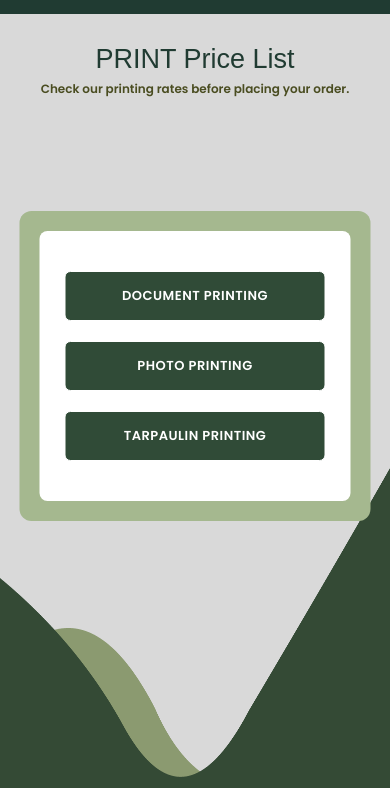
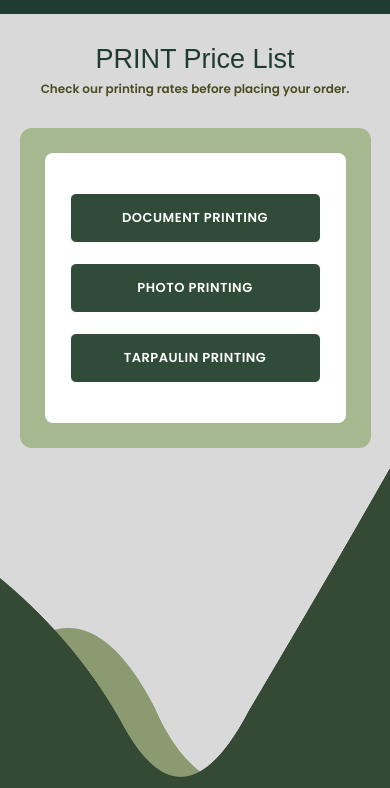
Before and after one commit to Sammyyyyyyyyyyyyyyyyyyyyyyyyyyyyyyyyy/UED-SYSTEM, a plain HTML site: page price list selection.html in a window 390 px wide. Shown: the part 56-844 px from the top of the page. Drawn offline with Linux system fonts and the light colour scheme; a web font is replaced by a local one.

Commit message:
Update price list selection.css

```diff
--- a/price list selection.css
+++ b/price list selection.css
@@ -1,5 +1,5 @@
 /* =========================================
-   PRINT - PRICE LIST (EXACT REFERENCE DESIGN)
+   PRINT - PRICE LIST (MAY SCROLL & USER FRIENDLY)
 ========================================= */
 * {
     margin: 0;
@@ -9,21 +9,25 @@
 
 html, body {
     width: 100%;
-    height: 100%;
+    min-height: 100%;
     margin: 0;
     padding: 0;
-    overflow: hidden;
+    overflow-x: hidden;
     background-color: #D9D9D9;
     font-family: 'Poppins', sans-serif;
+    /* Tinanggal ang overflow: hidden para makapag-scroll */
 }
 
 .price-list-page {
     position: relative;
     width: 100%;
-    height: 100vh;
-    height: 100dvh;
+    max-width: 1440px;
+    min-height: 100vh; /* Sinisigurong sasakop sa screen, pero hahaba kung kailangan */
+    margin: 0 auto;
     background-color: #D9D9D9;
     overflow: hidden;
+    display: flex;
+    flex-direction: column;
 }
 
 /* =========================================
@@ -168,22 +172,26 @@ html, body {
 }
 
 /* =========================================
-   MAIN CONTENT
+   MAIN CONTENT (Dinamiko para may scroll)
 ========================================= */
 .price-list-page .service-content {
+    flex: 1;
     position: relative;
     width: 100%;
-    height: 100%;
+    display: flex;
+    flex-direction: column;
+    align-items: center;
+    padding-top: 120px; /* Space mula sa header */
+    padding-bottom: 250px; /* Space sa ilalim para sa landscape */
     z-index: 2;
 }
 
 /* TITLE: Nasa Kaliwa */
 .price-list-page .how-title-section {
-    position: absolute;
-    top: 140px;
-    left: 6%;
+    width: 86%;
+    max-width: 1140px;
     text-align: left;
-    z-index: 3;
+    margin-bottom: 40px;
 }
 
 .price-list-page .how-title-section h1 {
@@ -202,14 +210,10 @@ html, body {
     font-weight: 600;
 }
 
-/* CARD: Eksaktong Gitna at Malaki (Tulad ng Reference) */
+/* CARD: Malaki at Saktong Gitna */
 .price-list-page .price-card-wrapper {
-    position: absolute;
-    top: 50%;
-    left: 50%;
-    transform: translate(-50%, -50%);
-    width: 480px; /* Ibinalik sa mas malaking sukat na gaya ng reference */
-    padding: 30px; /* Tamang kapal ng green border */
+    width: 480px;
+    padding: 30px;
     background-color: #a5b88f;
     border-radius: 12px;
     z-index: 3;
@@ -218,18 +222,18 @@ html, body {
 .price-list-page .price-card {
     background-color: #ffffff;
     border-radius: 8px;
-    padding: 60px 50px; /* Malaking espasyo sa loob gaya ng reference */
+    padding: 60px 50px;
     display: flex;
     flex-direction: column;
-    gap: 30px; /* Malaking agwat sa gitna ng buttons */
+    gap: 30px;
     align-items: center;
 }
 
 /* BUTTONS */
 .price-list-page .price-button {
     width: 100%;
-    max-width: 300px; /* Saktong lapad ng button */
-    height: 55px; /* Medyo mas mataas para madaling pindutin */
+    max-width: 300px;
+    height: 55px;
     display: flex;
     align-items: center;
     justify-content: center;
@@ -417,22 +421,21 @@ html, body {
         display: block !important;
     }
 
-    /* TABLET LAYOUT */
+    /* TABLET ADJUSTMENTS */
+    .price-list-page .service-content {
+        padding-top: 100px;
+        padding-bottom: 200px;
+    }
     .price-list-page .how-title-section {
-        position: relative;
-        top: 100px;
-        left: 50%;
-        transform: translateX(-50%);
         text-align: center;
-        margin-bottom: 20px;
+        margin-bottom: 30px;
     }
     .price-list-page .how-title-section h1 { font-size: 27px; }
 
     .price-list-page .price-card-wrapper {
-        top: 50%;
         width: 90%;
         max-width: 400px;
-        padding: 20px;
+        padding: 25px;
     }
     .price-list-page .price-card { padding: 40px 25px; gap: 20px; }
     .price-list-page .price-button { max-width: 100%; height: 50px; }
```
